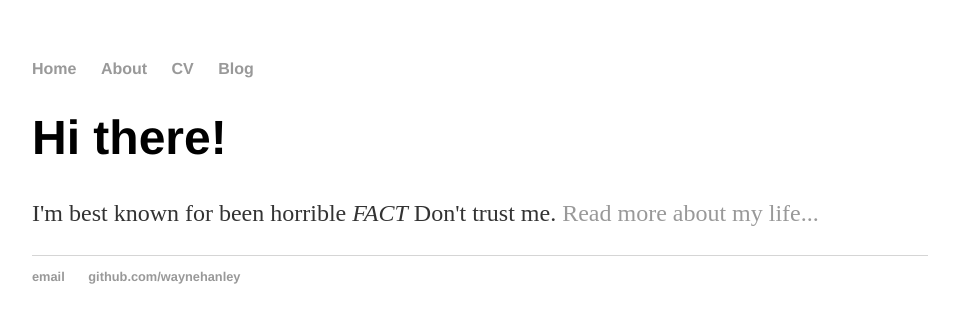
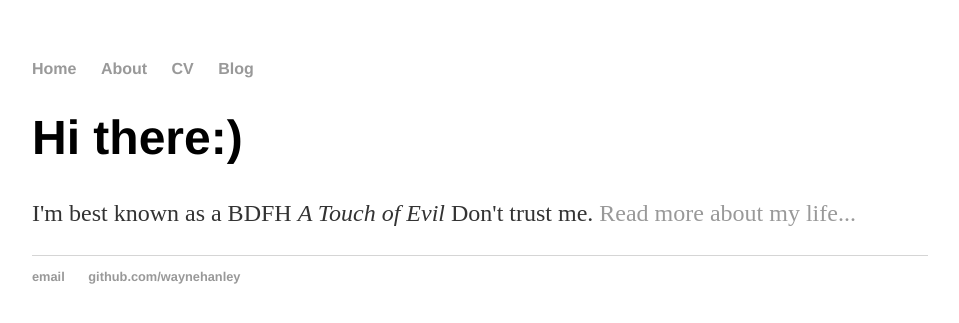
Before and after one commit to WayneHanley/WayneHanley.github.io, a Jekyll site: the page built from index.html, in a window 1280 px wide. Shown: the top 323 px of the page, without its empty margins (160-1119 px from the left). Built offline with Jekyll 4.4.1, drawn with Linux system fonts in a browser that asks for light colours.

Commit message:
Update index.html
pulls layout from default.html in _/layouts

```diff
--- a/index.html
+++ b/index.html
@@ -1,31 +1,8 @@
-<!DOCTYPE html>
-<html>
-	<head>
-		<title>Messing</title>
-
-		<!-- link to main stylesheet -->
-		<link rel="stylesheet" type="text/css" href="/css/main.css">
-	</head>
-	<body>
-		<nav>
-    		<ul>
-        		<li><a href="/">Home</a></li>
-	        	<li><a href="/about">About</a></li>
-        		<li><a href="/cv">CV</a></li>
-        		<li><a href="/blog">Blog</a></li>
-    		</ul>
-		</nav>
-		<div class="container">
-    		<div class="blurb">
-        		<h1>Hi there!</h1>
-				<p>I'm best known for been horrible <em>FACT</em> Don't trust me. <a href="/about">Read more about my life...</a></p>
-    		</div><!-- /.blurb -->
-		</div><!-- /.container -->
-		<footer>
-    		<ul>
-        		<li><a href="mailto:wayney@gmail.com">email</a></li>
-        		<li><a href="https://github.com/hankquinlan">github.com/waynehanley</a></li>
-			</ul>
-		</footer>
-	</body>
-</html>
+---
+layout: default
+title: Wayne Hanley, Messing
+---
+<div class="blurb">
+	<h1>Hi there:)</h1>
+	<p>I'm best known as a BDFH <em>A Touch of Evil</em> Don't trust me. <a href="/about">Read more about my life...</a></p>
+</div><!-- /.blurb -->
```
